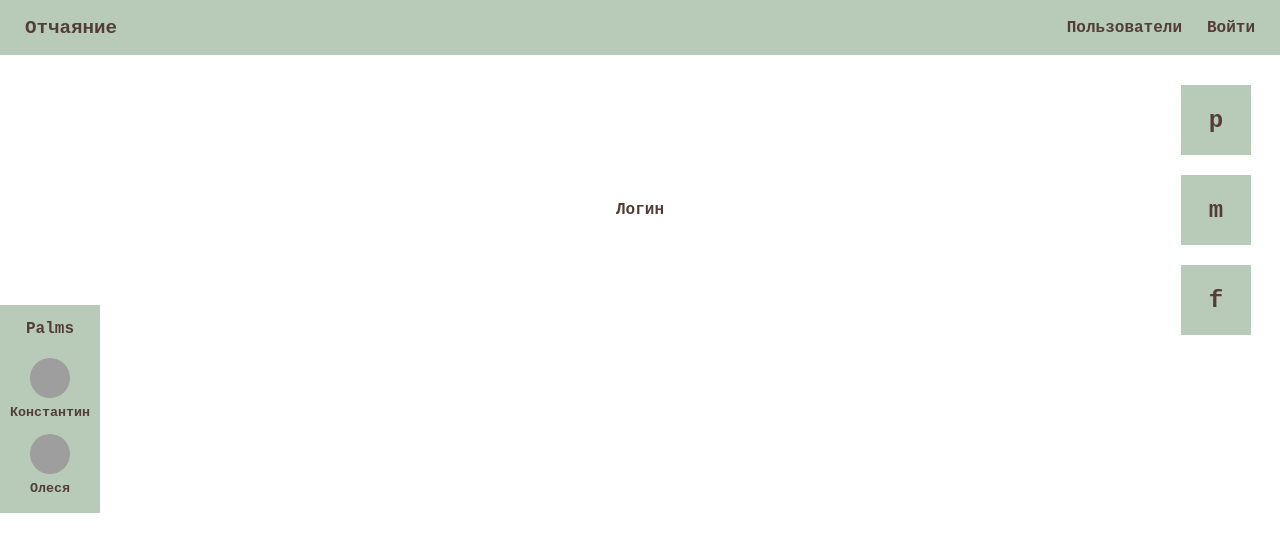
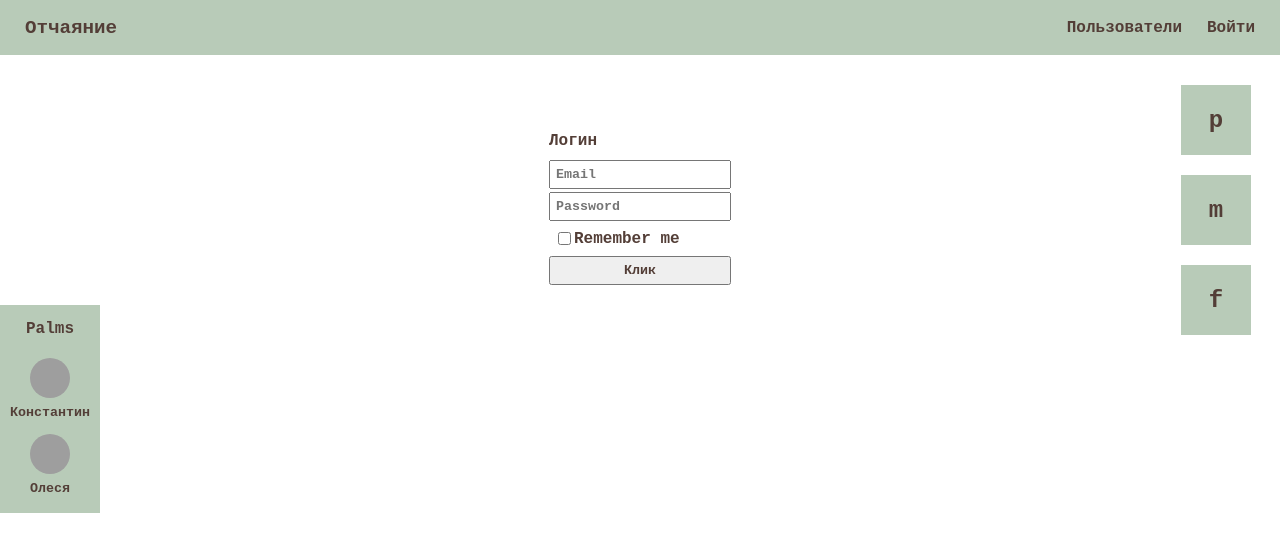
Before and after one commit to mournfulCoroner/reactSocial, a React (Create React App) app: page /login in a window 1280 px wide. Shown: the top 552 px of the page. Built offline with nearby package versions, Linux system fonts and the light colour scheme; no server answers; grey boxes are pictures that could not be loaded.

Commit message:
adding login form layout

```diff
--- a/package.json
+++ b/package.json
@@ -7,6 +7,7 @@
     "@testing-library/react": "^11.2.7",
     "@testing-library/user-event": "^12.8.3",
     "axios": "^0.21.1",
+    "formik": "^2.2.9",
     "react": "^17.0.2",
     "react-dom": "^17.0.2",
     "react-redux": "^7.2.4",
@@ -14,7 +15,8 @@
     "react-scripts": "4.0.3",
     "redux": "^4.1.1",
     "redux-thunk": "^2.3.0",
-    "web-vitals": "^1.1.2"
+    "web-vitals": "^1.1.2",
+    "yup": "^0.32.9"
   },
   "scripts": {
     "start": "react-scripts start",
--- a/src/components/Login/Login.js
+++ b/src/components/Login/Login.js
@@ -1,8 +1,69 @@
 import React from 'react';
+import styles from './Login.module.css'
+import { Formik, Field, Form, ErrorMessage } from 'formik';
+import * as Yup from 'yup';
+
+const LoginForm = (props) => {
+    return (
+        <Formik
+            initialValues={{ email: '', password: '', rememberMe: false }}
+            validationSchema={Yup.object({
+                email: Yup.string()
+                    .required('Required'),
+                password: Yup.string()
+                    .required('Required')
+            })}
+            onSubmit={(values, { setSubmitting }) => {
+                setTimeout(() => {
+                    alert(JSON.stringify(values, null, 2));
+                    setSubmitting(false);
+                }, 400);
+            }}
+        >
+            {({ isSubmittig }) => (
+                <Form className={styles.login_form}>
+                    <Field name='email' type='email' placeholder={'Email'} />
+                    <ErrorMessage name='email' component="div" className={styles.error_message} />
+
+                    <Field name='password' type='password' placeholder={'Password'} />
+                    <ErrorMessage name='password' component="div" className={styles.error_message} />
+
+                    <div className={styles.remember_area}>
+                        <Field name='rememberMe' type='checkbox' />
+                        <label htmlFor='rememberMe'>Remember me</label>
+                    </div>
+
+                    <button type='submit' disabled={isSubmittig} >Клик</button>
+                </Form>)}
+        </Formik>
+
+
+        // <div>
+        //     <form className={styles.login_form}>
+        //         <div>
+        //             <input placeholder={'Login'} />
+        //         </div>
+        //         <div>
+        //             <input placeholder={'Password'} />
+        //         </div>
+        //         <div>
+        //             <input type={'checkbox'}/> Remember me?
+        //         </div>
+        //         <div>
+        //             <button>Клик</button>
+        //         </div>
+        //     </form>
+        // </div>
+    )
+}
 
 const Login = (props) => {
     return (
-        <div>Логин</div>
+        <div>
+            <div className={styles.login_name}>Логин</div>
+
+            <LoginForm />
+        </div>
     )
 }
 
--- /dev/null
+++ b/src/components/Login/Login.module.css
@@ -0,0 +1,24 @@
+.login_name{
+    margin-bottom: 10px;
+}
+
+.login_form{
+    display: flex;
+    flex-direction: column;
+}
+
+.login_form *:not(.error_message):not(label){
+    padding: 5px;
+    margin-bottom: 3px;
+}
+
+.error_message{
+    font-size: small;
+    text-align: center;
+    color: red;
+}
+
+.remember_area{
+    display: flex;
+    align-items: center;
+}
```
Also changed, not shown: 1 other file (tests, documents, lock files or other folders).
